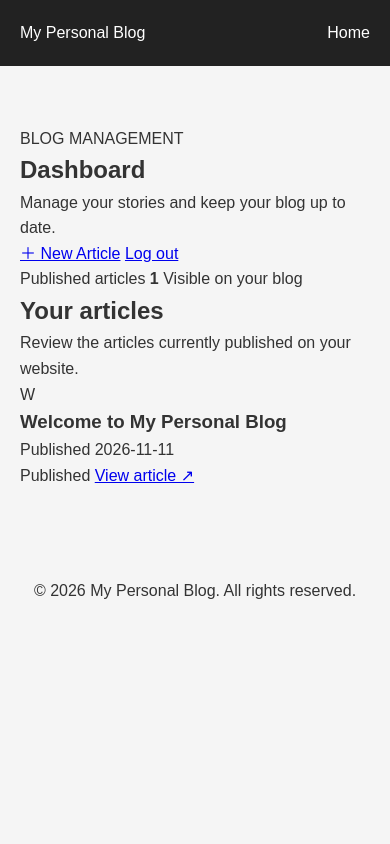
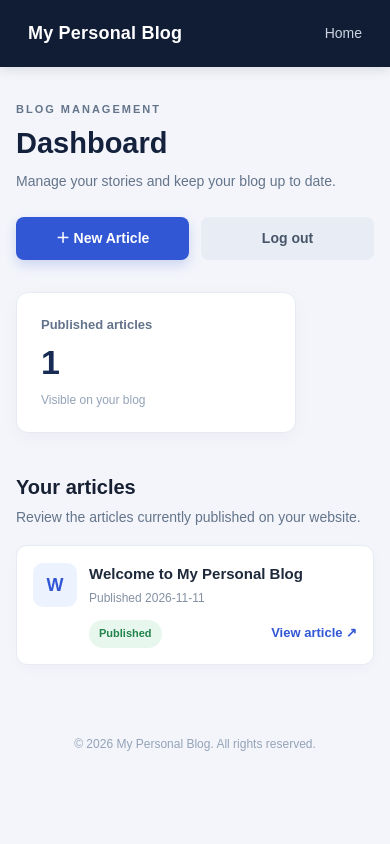
Before and after one commit to ugochi74/personal-blog, a Flask app: page /admin/dashboard in a window 390 px wide. Run offline with Flask 3, Linux system fonts and the light colour scheme; the visitor is signed in with stand-in values (Sample User, id 1); parts of the project's set-up code (start-up, migrations or seed data) failed here and were passed over.

Commit message:
Style admin dashboard with responsive layout

```diff
--- a/static/css/style.css
+++ b/static/css/style.css
@@ -52,7 +52,6 @@ footer {
     margin-top: 50px;
 }
 
-
 .articles {
     margin-top: 40px;
 }
@@ -72,7 +71,6 @@ footer {
     margin-bottom: 10px;
     color: #222;
 }
-
 
 .full-article {
     background-color: white;
@@ -117,3 +115,309 @@ footer {
 .article-card h3 a:hover {
     color: #2563eb;
 }
+
+/* Admin dashboard */
+.admin-page {
+    min-height: 100vh;
+    background: #f3f5fa;
+    color: #172033;
+}
+
+.admin-page header {
+    background: #111c35;
+    padding: 19px 28px;
+    box-shadow: 0 2px 12px rgba(15, 23, 42, 0.12);
+}
+
+.admin-page nav {
+    max-width: 1180px;
+    align-items: center;
+}
+
+.admin-page nav a:first-child {
+    font-size: 18px;
+    font-weight: 700;
+    letter-spacing: 0.2px;
+}
+
+.admin-page nav a:last-child {
+    color: #cbd5e1;
+    font-size: 14px;
+}
+
+.admin-page main {
+    max-width: 1180px;
+    margin: 0 auto;
+    padding: 54px 24px 70px;
+}
+
+.dashboard {
+    width: 100%;
+}
+
+.dashboard-heading {
+    display: flex;
+    justify-content: space-between;
+    align-items: center;
+    gap: 24px;
+    margin-bottom: 32px;
+}
+
+.dashboard-eyebrow {
+    color: #64748b;
+    font-size: 11px;
+    font-weight: 700;
+    letter-spacing: 2px;
+    margin-bottom: 8px;
+}
+
+.dashboard-heading h1 {
+    color: #14213d;
+    font-size: 34px;
+    line-height: 1.2;
+    margin-bottom: 9px;
+}
+
+.dashboard-subtitle,
+.dashboard-section-heading p {
+    color: #64748b;
+    font-size: 14px;
+}
+
+.dashboard-actions {
+    display: flex;
+    align-items: center;
+    gap: 12px;
+}
+
+.button {
+    display: inline-flex;
+    justify-content: center;
+    align-items: center;
+    min-height: 43px;
+    padding: 0 18px;
+    border-radius: 8px;
+    text-decoration: none;
+    font-size: 14px;
+    font-weight: 700;
+    transition: background 0.2s ease, transform 0.2s ease;
+}
+
+.button:hover {
+    transform: translateY(-1px);
+}
+
+.button-primary {
+    color: #fff;
+    background: #3157d5;
+    box-shadow: 0 5px 12px rgba(49, 87, 213, 0.2);
+}
+
+.button-primary:hover {
+    background: #2547b8;
+}
+
+.button-quiet {
+    color: #475569;
+    background: #e8edf5;
+}
+
+.button-quiet:hover {
+    background: #dce4ef;
+}
+
+.dashboard-summary {
+    display: grid;
+    grid-template-columns: minmax(220px, 280px);
+    margin-bottom: 38px;
+}
+
+.summary-card {
+    display: flex;
+    flex-direction: column;
+    align-items: flex-start;
+    padding: 22px 24px;
+    background: #fff;
+    border: 1px solid #e7ebf2;
+    border-radius: 12px;
+    box-shadow: 0 5px 18px rgba(15, 23, 42, 0.035);
+}
+
+.summary-label {
+    color: #64748b;
+    font-size: 13px;
+    font-weight: 600;
+}
+
+.summary-card strong {
+    color: #172b55;
+    font-size: 34px;
+    line-height: 1.35;
+    margin: 5px 0;
+}
+
+.summary-note {
+    color: #94a3b8;
+    font-size: 12px;
+}
+
+.dashboard-section-heading {
+    display: flex;
+    justify-content: space-between;
+    align-items: end;
+    margin-bottom: 16px;
+}
+
+.dashboard-section-heading h2 {
+    color: #172033;
+    font-size: 20px;
+    margin-bottom: 3px;
+}
+
+.dashboard-article-list {
+    display: flex;
+    flex-direction: column;
+    gap: 12px;
+}
+
+.dashboard-article {
+    display: flex;
+    align-items: center;
+    gap: 16px;
+    padding: 19px 22px;
+    background: #fff;
+    border: 1px solid #e7ebf2;
+    border-radius: 11px;
+    box-shadow: 0 4px 14px rgba(15, 23, 42, 0.025);
+}
+
+.article-initial {
+    display: flex;
+    flex: 0 0 44px;
+    width: 44px;
+    height: 44px;
+    justify-content: center;
+    align-items: center;
+    border-radius: 10px;
+    background: #edf2ff;
+    color: #3157d5;
+    font-size: 18px;
+    font-weight: 700;
+}
+
+.dashboard-article-info {
+    flex: 1;
+    min-width: 0;
+}
+
+.dashboard-article-info h3 {
+    color: #1e293b;
+    font-size: 15px;
+    font-weight: 700;
+    margin-bottom: 3px;
+}
+
+.dashboard-article-info p {
+    color: #8490a3;
+    font-size: 12px;
+}
+
+.article-status {
+    padding: 5px 10px;
+    border-radius: 20px;
+    background: #e8f7ee;
+    color: #21834b;
+    font-size: 11px;
+    font-weight: 700;
+}
+
+.article-view-link {
+    color: #3157d5;
+    font-size: 13px;
+    font-weight: 700;
+    text-decoration: none;
+    white-space: nowrap;
+}
+
+.article-view-link:hover {
+    text-decoration: underline;
+}
+
+.dashboard-empty {
+    padding: 55px 24px;
+    background: #fff;
+    border: 1px dashed #cbd5e1;
+    border-radius: 12px;
+    text-align: center;
+}
+
+.empty-icon {
+    display: inline-flex;
+    width: 48px;
+    height: 48px;
+    justify-content: center;
+    align-items: center;
+    margin-bottom: 14px;
+    border-radius: 12px;
+    background: #edf2ff;
+    color: #3157d5;
+    font-size: 24px;
+}
+
+.dashboard-empty h3 {
+    color: #1e293b;
+    margin-bottom: 6px;
+}
+
+.dashboard-empty p {
+    color: #64748b;
+    font-size: 14px;
+    margin-bottom: 20px;
+}
+
+.admin-page footer {
+    color: #94a3b8;
+    font-size: 12px;
+    margin-top: 0;
+}
+
+@media (max-width: 700px) {
+    .admin-page main {
+        padding: 34px 16px 50px;
+    }
+
+    .dashboard-heading {
+        align-items: flex-start;
+        flex-direction: column;
+    }
+
+    .dashboard-heading h1 {
+        font-size: 29px;
+    }
+
+    .dashboard-actions {
+        width: 100%;
+    }
+
+    .dashboard-actions .button {
+        flex: 1;
+    }
+
+    .dashboard-article {
+        flex-wrap: wrap;
+        gap: 12px;
+        padding: 16px;
+    }
+
+    .dashboard-article-info {
+        flex-basis: calc(100% - 60px);
+    }
+
+    .article-status {
+        margin-left: 56px;
+    }
+
+    .article-view-link {
+        margin-left: auto;
+    }
+}
```
